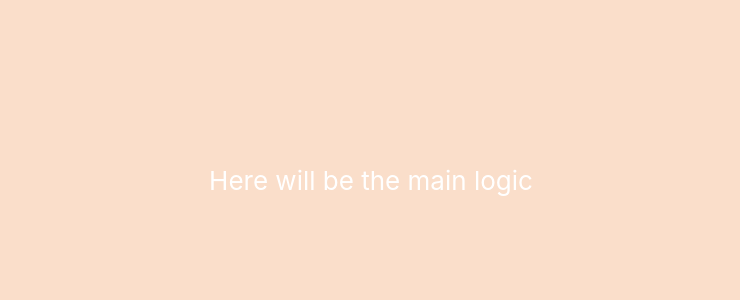
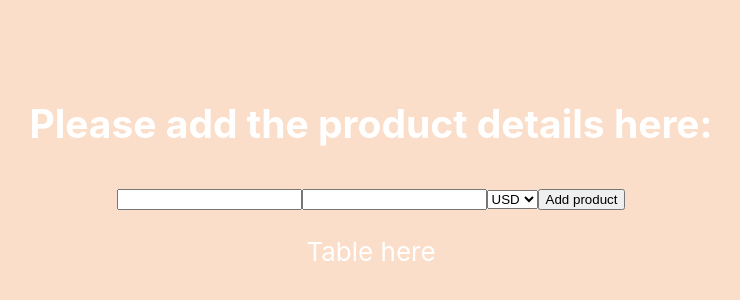
Before and after one commit to PMDimitrova/Simple-React-Product-App, a React (Create React App) app in the folder client/: page /products in a window 1280 px wide. Shown: the part 220-520 px from the top of the page, without its empty margins (269-1009 px from the left). Built offline with nearby package versions, Linux system fonts and the light colour scheme.

Commit message:
added some more components

```diff
--- /dev/null
+++ b/client/src/components/InputForm/InputForm.js
@@ -0,0 +1,23 @@
+import {Fragment} from "react";
+
+const InputForm = () => {
+    return(
+        <Fragment>
+            <h2>Please add the product details here:</h2>
+            <form>
+                <input type="text" id="name"/>
+                {/*todo should not be smaller than 0*/}
+                <input type="number" id="price"/>
+                <select id="price">
+                    <option value="USD" selected>USD</option>
+                    <option value="EUR">EUR</option>
+                    <option value="BGN">BGN</option>
+                </select>
+                {/*todo add create option*/}
+                <input type="submit" value="Add product"/>
+            </form>
+        </Fragment>
+
+    )
+}
+export default InputForm;
--- a/client/src/components/ProductsPage/ProductsPage.js
+++ b/client/src/components/ProductsPage/ProductsPage.js
@@ -1,6 +1,13 @@
+import {Fragment} from "react";
+import InputForm from "../InputForm/InputForm";
+import ShowProducts from "../ShowProducts/ShowProducts";
+
 const ProductsPage = () =>{
     return(
-        <p>Here will be the main logic</p>
+        <Fragment>
+            <InputForm/>
+            <ShowProducts/>
+        </Fragment>
     )
 }
 export default ProductsPage;
--- /dev/null
+++ b/client/src/components/ShowProducts/ShowProducts.js
@@ -0,0 +1,6 @@
+const ShowProducts = () => {
+    return(
+        <p>Table here</p>
+    )
+}
+export default ShowProducts;
--- /dev/null
+++ b/client/src/services/api.js
@@ -0,0 +1,6 @@
+const baseUrl = 'http://localhost:5000';
+
+export default {
+    posts: `${baseUrl}/products`,
+    permissions: `${baseUrl}/permissions`
+}
```
Also changed, not shown: client/src/services/postService.js (added, +13 -0 lines).
